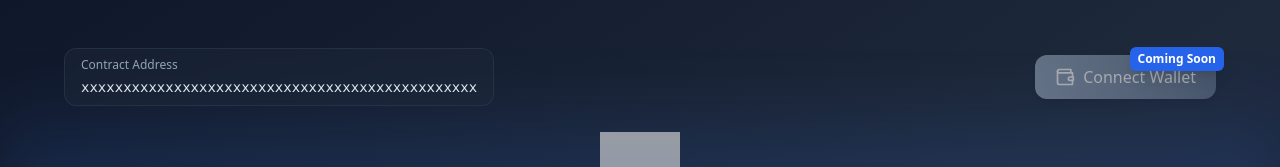
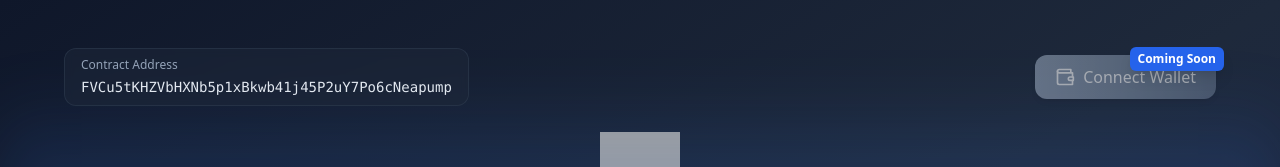
Before and after one commit to RepoScore/RepoScan, a React (Vite) app: page / in a window 1280 px wide. Shown: the top 167 px of the page. Built offline with nearby package versions, Linux system fonts and the light colour scheme; grey boxes are pictures that could not be loaded.

Commit message:
Updated RepoScanner.tsx

```diff
--- a/src/components/RepoScanner.tsx
+++ b/src/components/RepoScanner.tsx
@@ -83,7 +83,7 @@ export function RepoScanner() {
         <div className="flex justify-between items-center mb-4">
           <div className="bg-slate-800/50 backdrop-blur-sm border border-slate-700/50 rounded-xl px-4 py-2">
             <div className="text-xs text-slate-400 mb-1">Contract Address</div>
-            <div className="text-sm text-slate-200 font-mono">xxxxxxxxxxxxxxxxxxxxxxxxxxxxxxxxxxxxxxxxxxxxxxx</div>
+            <div className="text-sm text-slate-200 font-mono">FVCu5tKHZVbHXNb5p1xBkwb41j45P2uY7Po6cNeapump</div>
           </div>
           <WalletConnect
             onConnect={(address) => setWalletAddress(address)}
```
